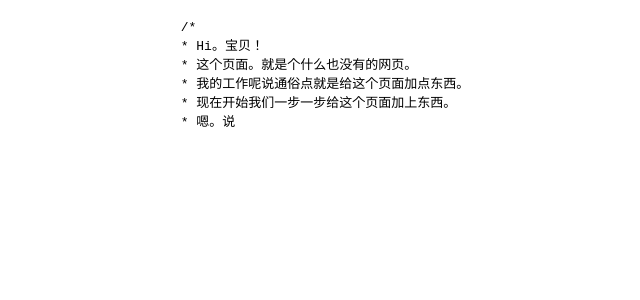
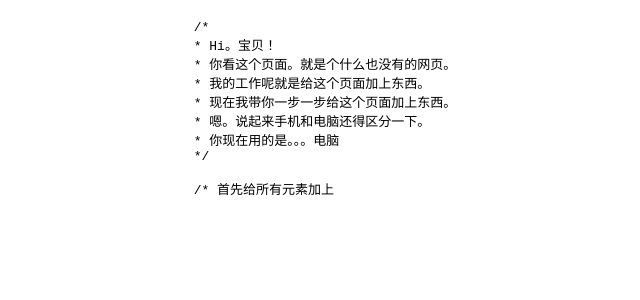
Before and after one commit to kotone/fun, a Vue app: page / in a window 1280 px wide. Shown: the top 300 px of the page, without its empty margins (315-955 px from the left). Built offline with nearby package versions, Linux system fonts and the light colour scheme.

Commit message:
feat:优化输出

```diff
--- a/src/components/valentine/index.vue
+++ b/src/components/valentine/index.vue
@@ -1,5 +1,5 @@
 <template>
-  <div :style="{display: isPc ? 'flex' : ''}">
+  <div :style="{display: isPc ? 'flex' : ''}" class="wrap">
     <section class="styleEditor" ref="styleWrapperRef">
       <pre v-html="currentStyleCode"></pre>
     </section>
@@ -37,9 +37,9 @@
 const fullStyle = [
 `/*
 * Hi。宝贝！
-* 这个页面。就是个什么也没有的网页。
-* 我的工作呢说通俗点就是给这个页面加点东西。
-* 现在开始我们一步一步给这个页面加上东西。
+* 你看这个页面。就是个什么也没有的网页。
+* 我的工作呢就是给这个页面加上东西。
+* 现在我带你一步一步给这个页面加上东西。
 * 嗯。说起来手机和电脑还得区分一下。
 * 你现在用的是。。。${isPc.value ? '电脑' : '手机'}
 */
@@ -48,6 +48,7 @@
 * {
   -webkit-transition: all .5s;
   transition: all .5s;
+  will-change: auto;
 }
 /* 白色背景太单调了。来点背景 */
 body, html {
@@ -73,11 +74,8 @@
 .token.comment{ color: rgb(177,177,177) }
 
 .styleEditor {
-  ${isPc.value ? `transform: rotateY(10deg) translateZ(-100px) ;
-  -webkit-transform: rotateY(10deg) translateZ(-100px);` : `transform: rotateX(-10deg) translateZ(-100px);
-  -webkit-transform: rotateX(-10deg) translateZ(-100px);` } ${isPc.value ? '' : `
   transform-origin: 50% 0% 0;
-  -webkit-transform-origin: 50% 0% 0;` }
+  -webkit-transform-origin: 50% 0% 0;
 }
 
 /*
@@ -89,18 +87,11 @@
 .heartWrapper {
   ${isPc.value ? `width: 48vw;
   height: 96vh;` : `width: 96vw;
-  height: 48vh;`}
-  margin: 0 auto 10px;
+  height: 42vh;`}
+  margin: 10px auto;
   position: relative;
   border: 1px solid;
   background-color: white;
-  ${isPc.value ?
-    `transform: rotateY(-10deg) translateZ(-50px);
-  -webkit-transform: rotateY(-10deg) translateZ(-50px);` :
-    `transform: rotateX(10deg) translateZ(-50px);
-  -webkit-transform: rotateX(10deg) translateZ(-50px);`}${isPc.value ? '' : `
-  transform-origin: 50% 0% 0;
-  -webkit-transform-origin: 50% 0% 0;`}
 }
 
 /* 画一个方块，当左心室和右心室 */
@@ -127,7 +118,6 @@
   left: -38px;
   top: 1px;
 }
-
 /* 再画上右心房 */
 .heart::after {
   content: '';
@@ -139,20 +129,17 @@
   right: -1px;
   top: -38px;
 }
-
 /* 太单调了，让心跳动起来 */
 @keyframes throb {
   0% {
     transform: scale(1) rotate(45deg);
     opacity: 1;
   }
-
   100% {
     transform: scale(1.65) rotate(45deg);
     opacity: 0
   }
 }
-
 .bounce {
   opacity: 0.2;
   animation: throb 1s infinite linear;
@@ -163,7 +150,7 @@
 */
 `
 ]
-const interval = 60
+const interval = 40
 const progressiveShowStyle = async (n = 0) => {
   const styleDom = document.createElement('style')
   let textNode = document.createTextNode(currentStyleCode.value)
@@ -197,8 +184,8 @@
     dom.classList.add('dissolve')
   })
   if (heart) return
+  heart = new Heart(document.querySelector('#canvas'))
   setTimeout(() => {
-    heart = new Heart(document.querySelector('#canvas'))
     heart.render()
   }, 1000)
 }
```
